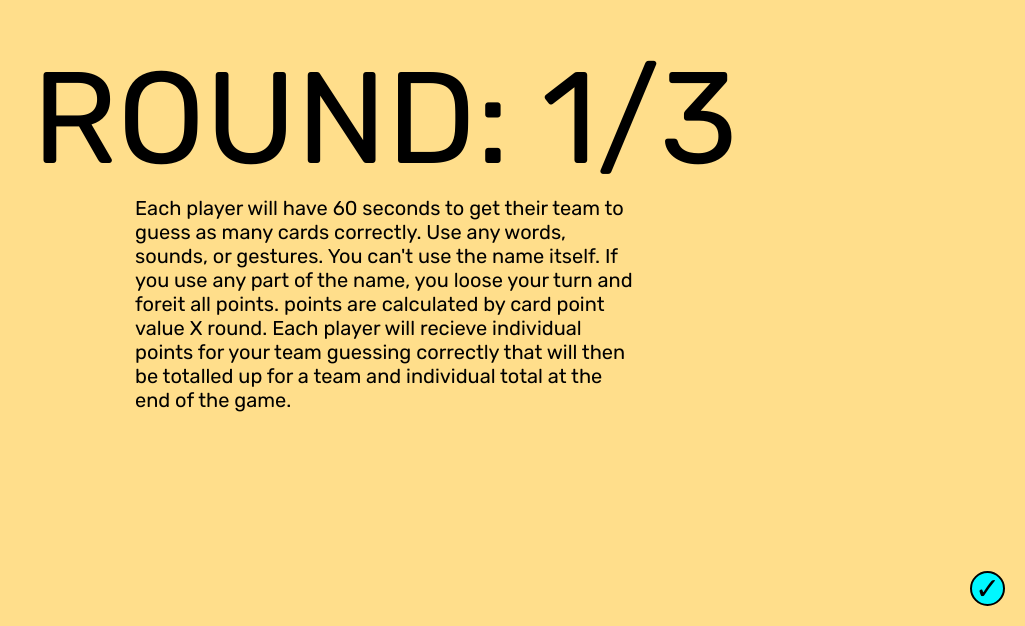
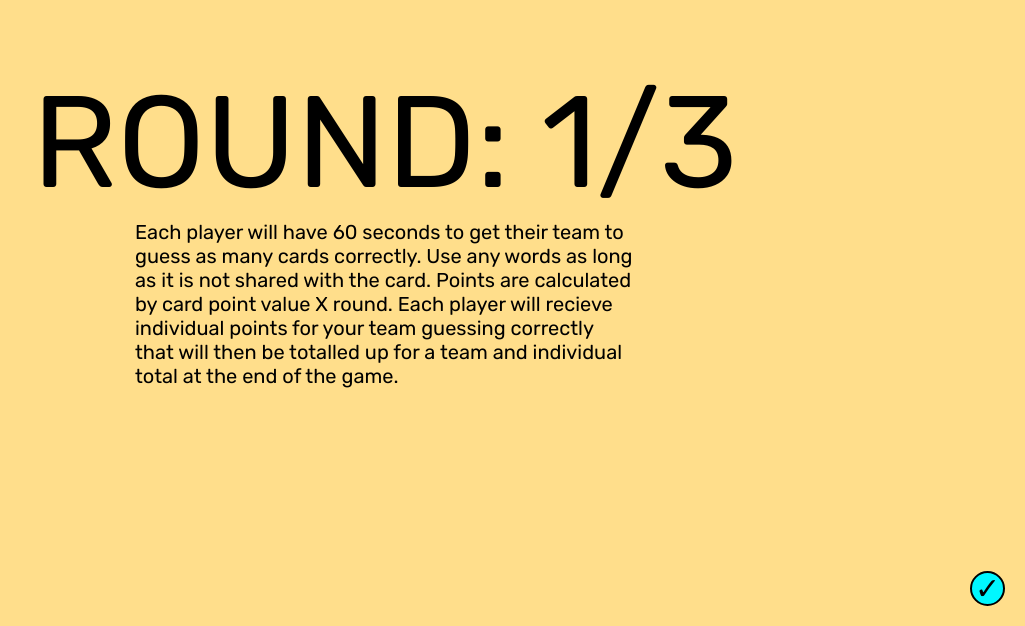
Before and after one commit to jdietrich11/allusions, a React (Create React App) app: page /instructions in a window 1280 px wide. Shown: the part 174-800 px from the top of the page, without its empty margins (255-1280 px from the left). Built offline with nearby package versions, Linux system fonts and the light colour scheme; a web font is replaced by a local one.

Commit message:
updated team members to have individual scores

```diff
--- a/src/pages/choose-teams/choose-teams.tsx
+++ b/src/pages/choose-teams/choose-teams.tsx
@@ -16,8 +16,6 @@ const ChooseTeams: React.FC = (props) => {
   const dispatch = useDispatch();
   const [placeholder, setPlaceHolder] = useState('');
   const [placeholder2, setPlaceHolder2] = useState('');
-  addUserToTeam1('josh');
-
   const { team1, team2 }: any = props;
 
   return (
@@ -30,8 +28,8 @@ const ChooseTeams: React.FC = (props) => {
             <div></div>
           ) : (
             team1.map((teamMember: any) => (
-              <div className='player' key={teamMember + 1}>
-                {teamMember}
+              <div className='player' key={teamMember.player + 1}>
+                {teamMember.player}
                 <div
                   className='x'
                   onClick={(e) => {
@@ -61,16 +59,16 @@ const ChooseTeams: React.FC = (props) => {
         <div className='team'>
           <div className='team2'>Team 2</div>
           {!team2 ? (
-            <></>
+            <div></div>
           ) : (
             team2.map((teamMember: any) => (
-              <div className='player' key={teamMember}>
-                {teamMember}
+              <div className='player' key={teamMember.player + 1}>
+                {teamMember.player}
                 <div
                   className='x'
                   onClick={(e) => {
                     e.preventDefault();
-                    dispatch(removeUserFromTeam2(teamMember));
+                    dispatch(removeUserFromTeam2(teamMember.player));
                   }}
                 >
                   x
--- a/src/pages/instructions/instructions.tsx
+++ b/src/pages/instructions/instructions.tsx
@@ -1,20 +1,33 @@
 import React from 'react';
 import { Link } from 'react-router-dom';
+import { connect, useDispatch } from 'react-redux';
 
 import './instructions.styles.scss';
+import { setRound } from '../../utils/store/round/round.action';
 
-const Instructions: React.FC = () => {
+const Instructions: React.FC = (props) => {
+  let { round }: any = props;
+  const dispatch = useDispatch();
+
+  const setRules = (round : number) => {
+    if (round === 1) {
+      return 'Each player will have 60 seconds to get their team to guess as many cards correctly. Use any words as long as it is not shared with the card. Points are calculated by card point value X round. Each player will recieve individual points for your team guessing correctly that will then be totalled up for a team and individual total at the end of the game.'
+    }
+    if (round === 2) {
+      return 'Each player will have 45 seconds to get their team to guess as many cards correctly. Use only 1 word as long as it is not shared with the card. Points are calculated by card point value X round. Each player will recieve indidual points for your team guessing correctly that will then be totalled up for a team and individual total at the end of the game.'
+    }
+    if (round === 3) {
+      return 'Each player will have 60 seconds to get their team to guess as many cards correctly. Using actions only, NO WORDS.'
+    }
+  }
+
   return (
     <div className='instructions'>
-      <div className='round'>Round: 1/3</div>
+      <div className='round'>{`Round: ${round}/3`}</div>
       <div className='rules'>
-        Each player will have 60 seconds to get their team to guess as many
-        cards correctly. Use any words, sounds, or gestures. You can't use the
-        name itself. If you use any part of the name, you loose your turn and
-        foreit all points. points are calculated by card point value X round.
-        Each player will recieve individual points for your team guessing
-        correctly that will then be totalled up for a team and individual total
-        at the end of the game.
+        {
+          setRules(round)
+        }
       </div>
       <Link to='/player-select' className='ready'>
         &#10003;
@@ -23,4 +36,10 @@ const Instructions: React.FC = () => {
   );
 };
 
-export default Instructions;
+const mapStateToProps = (state : any) => {
+  return {
+    round: state.round.round,
+  }
+}
+
+export default connect(mapStateToProps)(Instructions);
--- a/src/pages/player-select/player-select.tsx
+++ b/src/pages/player-select/player-select.tsx
@@ -1,5 +1,6 @@
 import React from 'react';
 import { Link } from 'react-router-dom';
+import { connect } from 'react-redux';
 
 import './player-select.styles.scss';
 
@@ -20,4 +21,10 @@ const PlayerSelect: React.FC = () => {
   );
 };
 
-export default PlayerSelect;
+const mapStateToProps = (state: any) => {
+  return {
+    team1: state.teams.team1,
+    team2: state.teams.team2,
+  };
+};
+export default connect(mapStateToProps)(PlayerSelect);
--- a/src/utils/store/round/round.action.js
+++ b/src/utils/store/round/round.action.js
@@ -1,4 +1,4 @@
 import { SET_ROUND } from "./round.types";
 import { createAction } from "../createAction";
 
-export const setRound = (round) => createAction(SET_ROUND.SET_PLAYTIME, round);
+export const setRound = (round ) => createAction(SET_ROUND.SET_ROUND, round);
--- a/src/utils/store/round/round.reducer.js
+++ b/src/utils/store/round/round.reducer.js
@@ -1,15 +1,15 @@
 import { SET_ROUND } from "./round.types";
 
 const INITIAL_STATE = {
-    round: 1
+    round: 1,
 }
 
 export const roundReducer = (state = INITIAL_STATE, action) => {
-    const { type, payload } = action;
+    const {type, payload} = action;
 
     switch(type) {
-        case SET_ROUND:
-            return {...state, round: payload};
+        case SET_ROUND.SET_ROUND:
+            return {...state, round: payload}
         default:
             return state;
     }
--- a/src/utils/store/round/round.selector.js
+++ b/src/utils/store/round/round.selector.js
@@ -1 +1 @@
-export const selectRound = state => state.round;
+export const selectRound = (state) => state.round;
--- a/src/utils/store/round/round.types.js
+++ b/src/utils/store/round/round.types.js
@@ -1,3 +1,3 @@
 export const SET_ROUND = {
-    SET_ROUND: 'SET_ROUND',
+    SET_ROUND : 'SET_ROUND',
 }
--- a/src/utils/store/store.js
+++ b/src/utils/store/store.js
@@ -7,7 +7,7 @@ import { rootReducer } from './root-reducer';
 const persistConfig = {
   key: 'root',
   storage,
-  blacklist: ['teams', 'selectedCardpacks'],
+  blacklist: ['teams', 'selectedCardpacks', 'round', 'playtime'],
 };
 
 const persistedReducer = persistReducer(persistConfig, rootReducer);
--- a/src/utils/store/teams/teams.reducer.js
+++ b/src/utils/store/teams/teams.reducer.js
@@ -10,9 +10,9 @@ export const teamsReducer = (state = INITIAL_STATE, action) => {
 
   switch (type) {
     case USER_ACTION_TYPES.ADD_USER_TO_TEAM1:
-      return { ...state, team1: [...state.team1, payload] };
+      return { ...state, team1: [...state.team1, {player : payload, score: 0 }] };
     case USER_ACTION_TYPES.ADD_USER_TO_TEAM2:
-      return { ...state, team2: [...state.team2, payload] };
+      return { ...state, team2: [...state.team2, {player : payload, score: 0 }] };
     case USER_ACTION_TYPES.REMOVE_USER_FROM_TEAM1:
       return {
         ...state,
```
